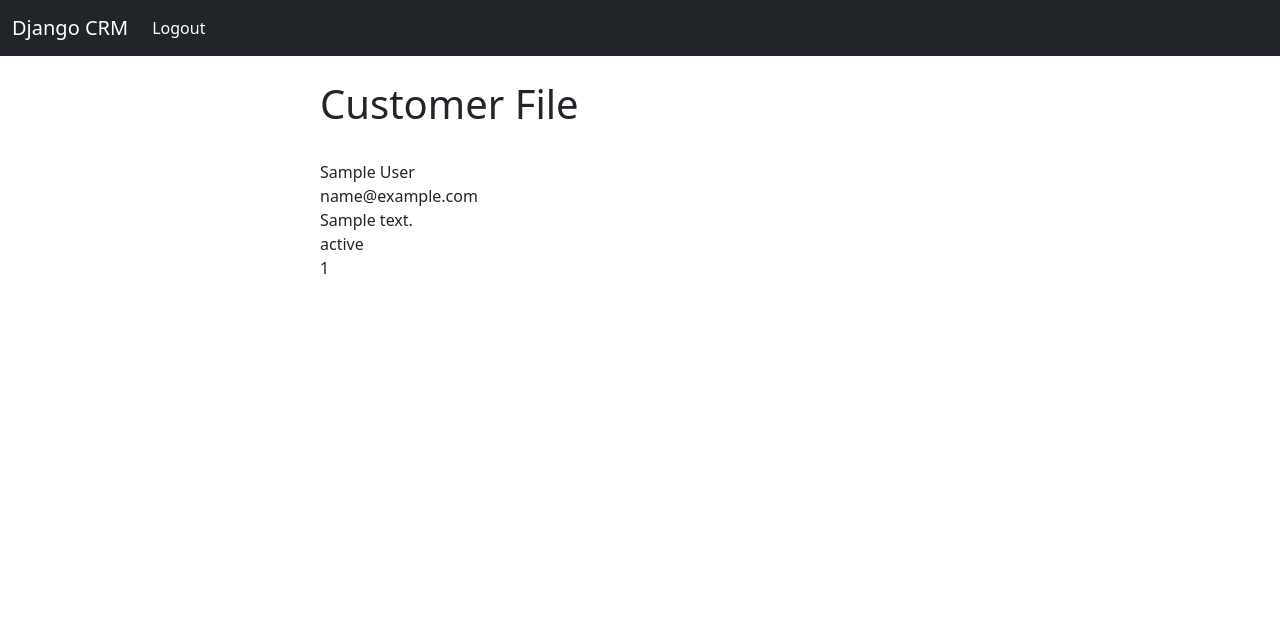
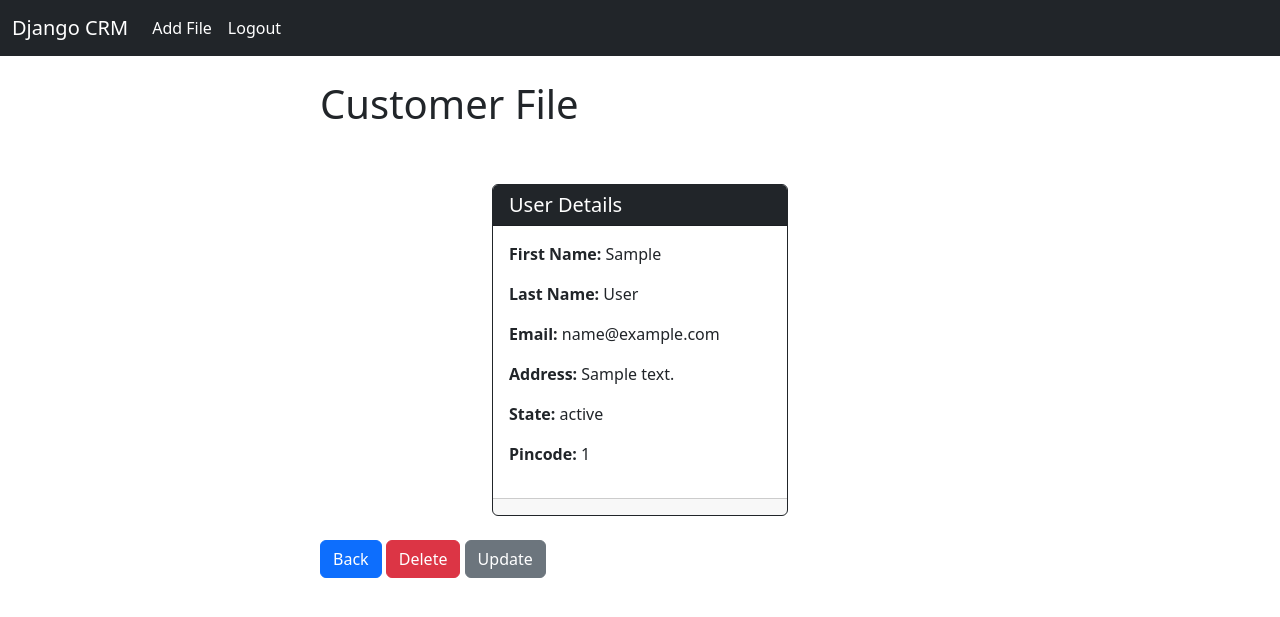
Before and after one commit to sibi-anand-vm/Django, a Django app: page /file/1 in a window 1280 px wide. Shown: the top 617 px of the page. Run offline with Django 5.2, Linux system fonts and the light colour scheme; a user stored in the database is signed in; tables that the repository leaves empty hold one stand-in row (values such as "Sample post").

Commit message:
Project finished

```diff
--- a/website/templates/file.html
+++ b/website/templates/file.html
@@ -4,11 +4,29 @@
 <div class="col-md-6 offset-md-3">
 <h1>Customer File</h1>
 <br>
-{{ cus_file.first_name }}
-         {{ cus_file.last_name }}<br>
-          {{ cus_file.email }}<br>
-           {{ cus_file.address }}<br>
-         {{ cus_file.state }}<br>
-         {{ cus_file.pincode }}
+<div class="container my-4">
+    <div class="row justify-content-center">
+      <div class="col-md-6">
+        <div class="card border-dark">
+          <div class="card-header bg-dark text-white">
+            <h5 class="mb-0">User Details</h5>
+          </div>
+          <div class="card-body">
+            <p><strong>First Name:</strong> {{ cus_file.first_name }}</p>
+            <p><strong>Last Name:</strong> {{ cus_file.last_name }}</p>
+            <p><strong>Email:</strong> {{ cus_file.email }}</p>
+            <p><strong>Address:</strong> {{ cus_file.address }}</p>
+            <p><strong>State:</strong> {{ cus_file.state }}</p>
+            <p><strong>Pincode:</strong> {{ cus_file.pincode }}</p>
+          </div>
+          <div class="card-footer text-muted text-center">
+          </div>
+        </div>
+      </div>
+    </div>
+  </div>
+  <a class="btn btn-primary" href="{% url 'home' %}">Back</a>
+  <a class="btn btn-danger" href="{% url 'delfile' cus_file.id %}">Delete</a>
+  <a class="btn btn-secondary" href="{% url 'updatefile' cus_file.id %}">Update</a>
         </div>
 {% endblock %}
--- a/website/templates/navbar.html
+++ b/website/templates/navbar.html
@@ -7,6 +7,9 @@
     <div class="collapse navbar-collapse" id="navbarSupportedContent">
       <ul class="navbar-nav me-auto mb-2 mb-lg-0">
         {% if user.is_authenticated %}
+        <li class="nav-item">
+          <a class="nav-link active" aria-current="page" href="{% url 'addfile' %}">Add File</a>
+        </li>
         <li class="nav-item">
           <a class="nav-link active" aria-current="page" href="{% url 'logout' %}">Logout</a>
         </li>
--- a/website/urls.py
+++ b/website/urls.py
@@ -7,5 +7,8 @@ urlpatterns = [
     path('',views.home,name='home'),
     path('logout/',views.logout_user,name='logout'),
      path('register/',views.register_user,name='register'),
- path('file/<int:pk>',views.customer_file,name='file')
+ path('file/<int:pk>',views.customer_file,name='file'),
+  path('del_file/<int:pk>',views.del_file,name='delfile'),
+   path('update_file/<int:pk>',views.update_file,name='updatefile'),
+   path('add_file/',views.add_file,name='addfile')
 ]
--- a/website/views.py
+++ b/website/views.py
@@ -2,7 +2,7 @@ import time
 from django.shortcuts import render,redirect
 from django.contrib.auth import authenticate,login,logout
 from django.contrib import messages
-from . forms import SignUpForm
+from . forms import SignUpForm,Addfile
 from .models import File
 def home(request):
 	files=File.objects.all()
@@ -45,3 +45,36 @@ def customer_file(request,pk):
 	else:
 		messages.success(request,"You need to logged in")
 		return redirect('home')
+def del_file(request,pk):
+	if request.user.is_authenticated:
+		tar_file=File.objects.get(id=pk)
+		tar_file.delete()
+		messages.success(request,"You have successfully deleted file")
+		return redirect('home')
+	else:
+		messages.success(request,"You need to logged in")
+		return redirect('home')
+def add_file(request):
+	addform=Addfile(request.POST or None)
+	if request.user.is_authenticated:
+		if request.method=="POST":
+			if addform.is_valid():
+				addform.save()
+				messages.success(request,"File added successfully")
+				return redirect('home')
+		return render(request,'addfile.html',{'form':addform})
+	else:
+		messages.success(request,"You need to logged in")
+		return redirect('home')
+def update_file(request,pk):
+	if request.user.is_authenticated:
+		curr_file=File.objects.get(id=pk)
+		updateform=Addfile(request.POST or None,instance=curr_file)
+		if updateform.is_valid():
+			updateform.save()
+			messages.success(request,"File updated successfully")
+			return redirect('home')
+		return render(request,'updatefile.html',{'form':updateform})
+	else:
+		messages.success(request,"You need to logged in")
+		return redirect('home')
```
Also changed, not shown: website/forms.py (+11 -0 lines), website/templates/addfile.html (added, +11 -0 lines), website/templates/home.html (+6 -5 lines), website/templates/updatefile.html (added, +11 -0 lines).
